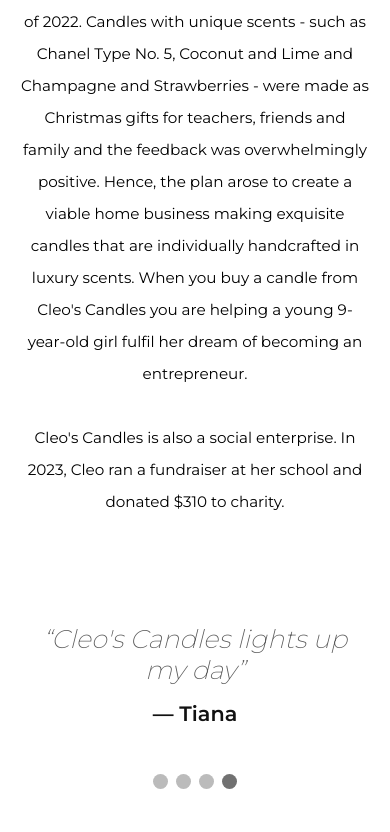
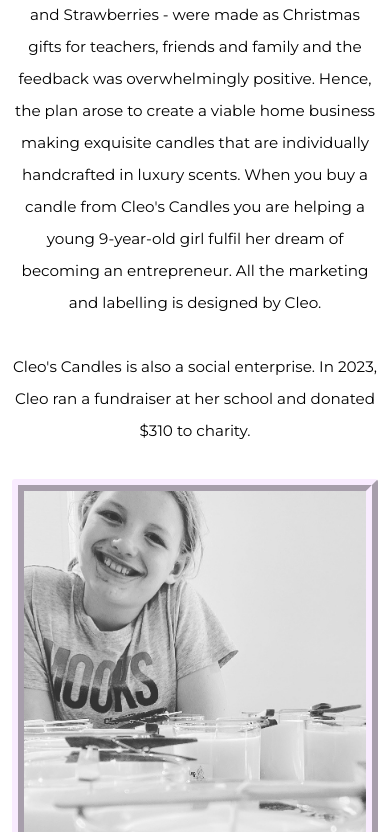
Before and after one commit to cohencoo/cleos-candles, a plain HTML site: page index.html in a window 390 px wide. Shown: the part 1168-2000 px from the top of the page. Drawn offline with nearby package versions, Linux system fonts and the light colour scheme.

Commit message:
Add Cleo

```diff
--- a/index.html
+++ b/index.html
@@ -36,7 +36,7 @@
         <nav>
             <a href="#">Home</a>
             <a href="#ab">About Us</a>
-            <a href="#"><h2>Cleo's Candles</h2></a>
+            <a class="brand" href="#"><h2>Cleo's Candles</h2></a>
             <a href="#gl">Shop Now</a>
             <a href="#cn">Contact</a>
             <div style="display: none;" class="menu-icon">
@@ -81,21 +81,24 @@
         <br /><br />
         <section data-aos-duration="1000" data-aos="fade-up" id="about">
             <h2>About Us</h2>
-            <br />
-            <p class="about">
-                Cleo's Candles is a mum-and-daughter start up. The concept to create Cleo's Candles
-                began with Cleo making candles as a nice present for Cleo's school teachers at the
-                end of 2022. Candles with unique scents - such as Chanel Type No. 5, Coconut and
-                Lime and Champagne and Strawberries - were made as Christmas gifts for teachers,
-                friends and family and the feedback was overwhelmingly positive. Hence, the plan
-                arose to create a viable home business making exquisite candles that are
-                individually handcrafted in luxury scents. When you buy a candle from Cleo's Candles
-                you are helping a young 9-year-old girl fulfil her dream of becoming an
-                entrepreneur.
-                <br /><br />
-                Cleo's Candles is also a social enterprise. In 2023, Cleo ran a fundraiser at her
-                school and donated $310 to charity.
-            </p>
+            <div class="container">
+                <p style="padding: 0;" class="about">
+                    Cleo's Candles is a mum-and-daughter start up. The concept to create Cleo's
+                    Candles began with Cleo making candles as a nice present for Cleo's school
+                    teachers at the end of 2022. Candles with unique scents - such as Chanel Type
+                    No. 5, Coconut and Lime and Champagne and Strawberries - were made as Christmas
+                    gifts for teachers, friends and family and the feedback was overwhelmingly
+                    positive. Hence, the plan arose to create a viable home business making
+                    exquisite candles that are individually handcrafted in luxury scents. When you
+                    buy a candle from Cleo's Candles you are helping a young 9-year-old girl fulfil
+                    her dream of becoming an entrepreneur. All the marketing and labelling is
+                    designed by Cleo.
+                    <br /><br />
+                    Cleo's Candles is also a social enterprise. In 2023, Cleo ran a fundraiser at
+                    her school and donated $310 to charity.
+                </p>
+                <img src="cleo.jpg" alt="Cleo" />
+            </div>
         </section>
 
         <section style="margin-top: 3rem; margin-bottom: 4rem;">
--- a/style.css
+++ b/style.css
@@ -105,7 +105,7 @@
 nav h2 {
     font-family: "Snell Roundhand", cursive;
     font-weight: bold;
-    font-size: 2rem;
+    font-size: 1.8rem;
 }
 nav a {
     color: black;
@@ -166,6 +166,25 @@
 
 section h2 {
     font-size: 2.5rem;
+}
+
+#about {
+    text-align: left;
+    padding: 5rem 10%;
+}
+
+#about .container {
+    margin-top: 1rem;
+    display: flex;
+    justify-content: space-between;
+    gap: 5rem;
+}
+
+#about .container img {
+    border-radius: 3px;
+    max-width: 300px;
+    height: auto;
+    border: 12px ridge #f9ecff;
 }
 
 .about {
@@ -378,6 +397,7 @@
 }
 
 .gallery-container .grid .item .desc {
+    font-size: 0.9rem;
     padding: 1rem;
     background-color: rgba(0, 0, 0, 0.5);
     border-radius: 0 0 10px 10px;
@@ -480,7 +500,8 @@
     nav a {
         display: none;
     }
-    nav h2 {
+    nav .brand {
+        display: inline !important;
         position: absolute;
         left: 2rem;
         top: 1.2rem;
@@ -519,6 +540,24 @@
     .about {
         padding: 0;
     }
+
+    #about {
+        padding: 12px !important;
+        text-align: center;
+    }
+
+    #about .container {
+        flex-direction: column;
+        gap: 1rem;
+    }
+
+    #about .container img {
+        max-width: 100%;
+        width: 100%;
+        height: auto;
+        margin-bottom: 3rem;
+    }
+
     .testimonials-container .item {
         height: auto;
         width: 100%;
@@ -548,7 +587,7 @@
     nav a {
         display: none;
     }
-    nav h2 {
+    nav .brand {
         position: absolute;
         left: 2rem;
         top: 1.2rem;
```
Also changed, not shown: cleo.jpg (added), 1 other file.
